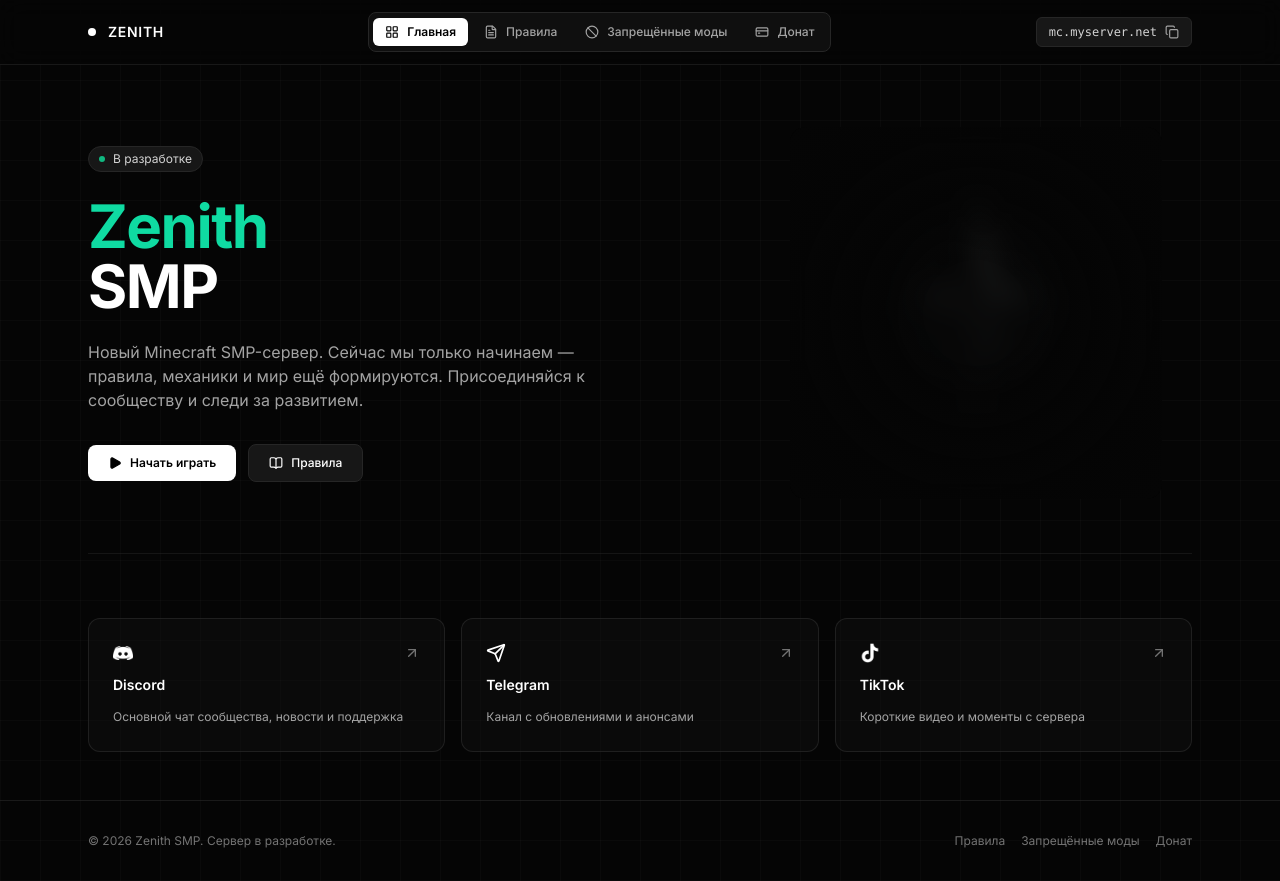
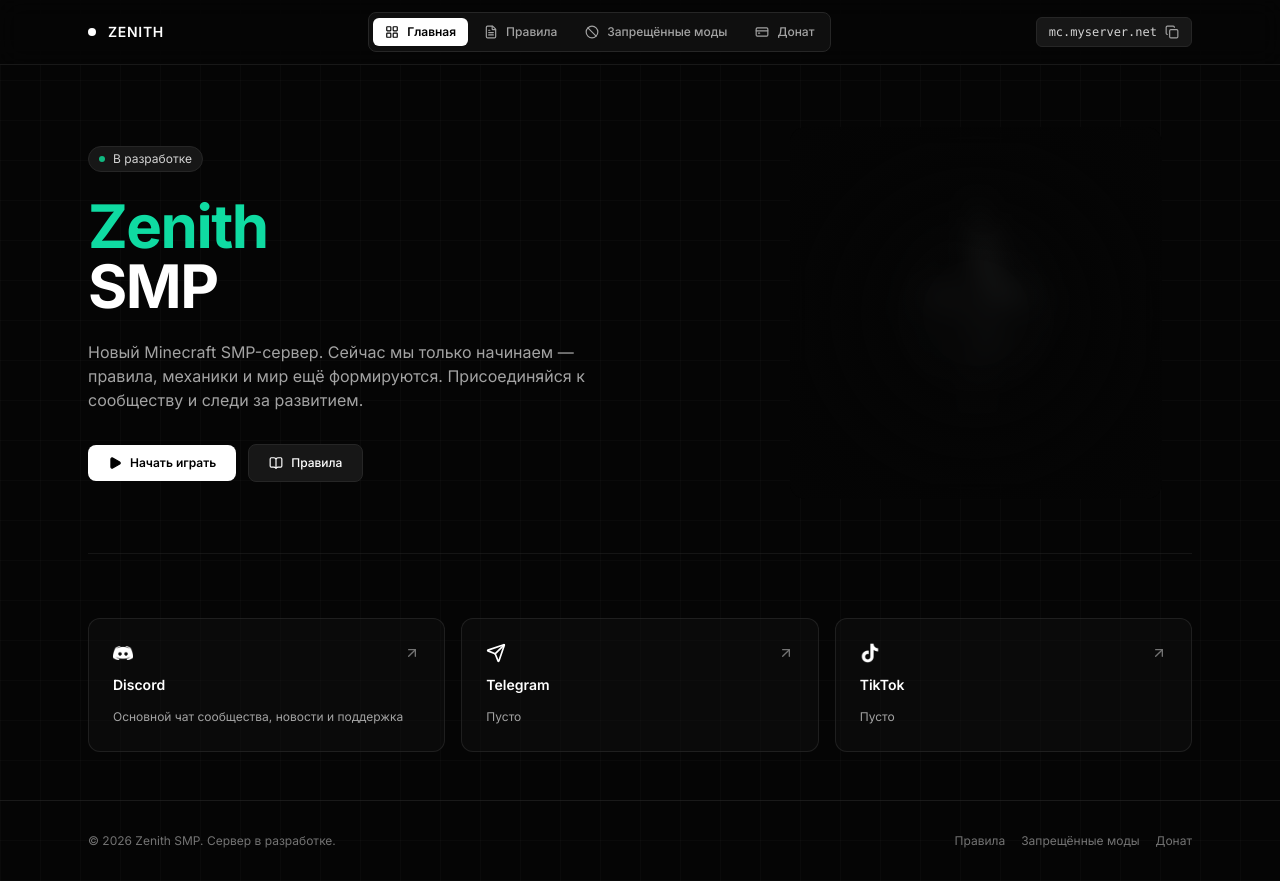
Before and after one commit to Zenith-SMP/ZenithSite, a plain HTML site: page index.html in a window 1280 px wide. Drawn offline with nearby package versions, Linux system fonts and the light colour scheme.

Commit message:
Update index.html

```diff
--- a/index.html
+++ b/index.html
@@ -100,7 +100,7 @@
             <i data-lucide="arrow-up-right" class="w-4 h-4 text-neutral-500 group-hover:text-white transition-colors"></i>
           </div>
           <h3 class="text-sm font-semibold text-white">Telegram</h3>
-          <p class="text-xs text-neutral-400 leading-relaxed">Канал с обновлениями и анонсами</p>
+          <p class="text-xs text-neutral-400 leading-relaxed">Пусто</p>
         </a>
 
         <a href="https://tiktok.com/@yourserver" target="_blank" rel="noopener"
@@ -110,7 +110,7 @@
             <i data-lucide="arrow-up-right" class="w-4 h-4 text-neutral-500 group-hover:text-white transition-colors"></i>
           </div>
           <h3 class="text-sm font-semibold text-white">TikTok</h3>
-          <p class="text-xs text-neutral-400 leading-relaxed">Короткие видео и моменты с сервера</p>
+          <p class="text-xs text-neutral-400 leading-relaxed">Пусто</p>
         </a>
       </section>
 
```
